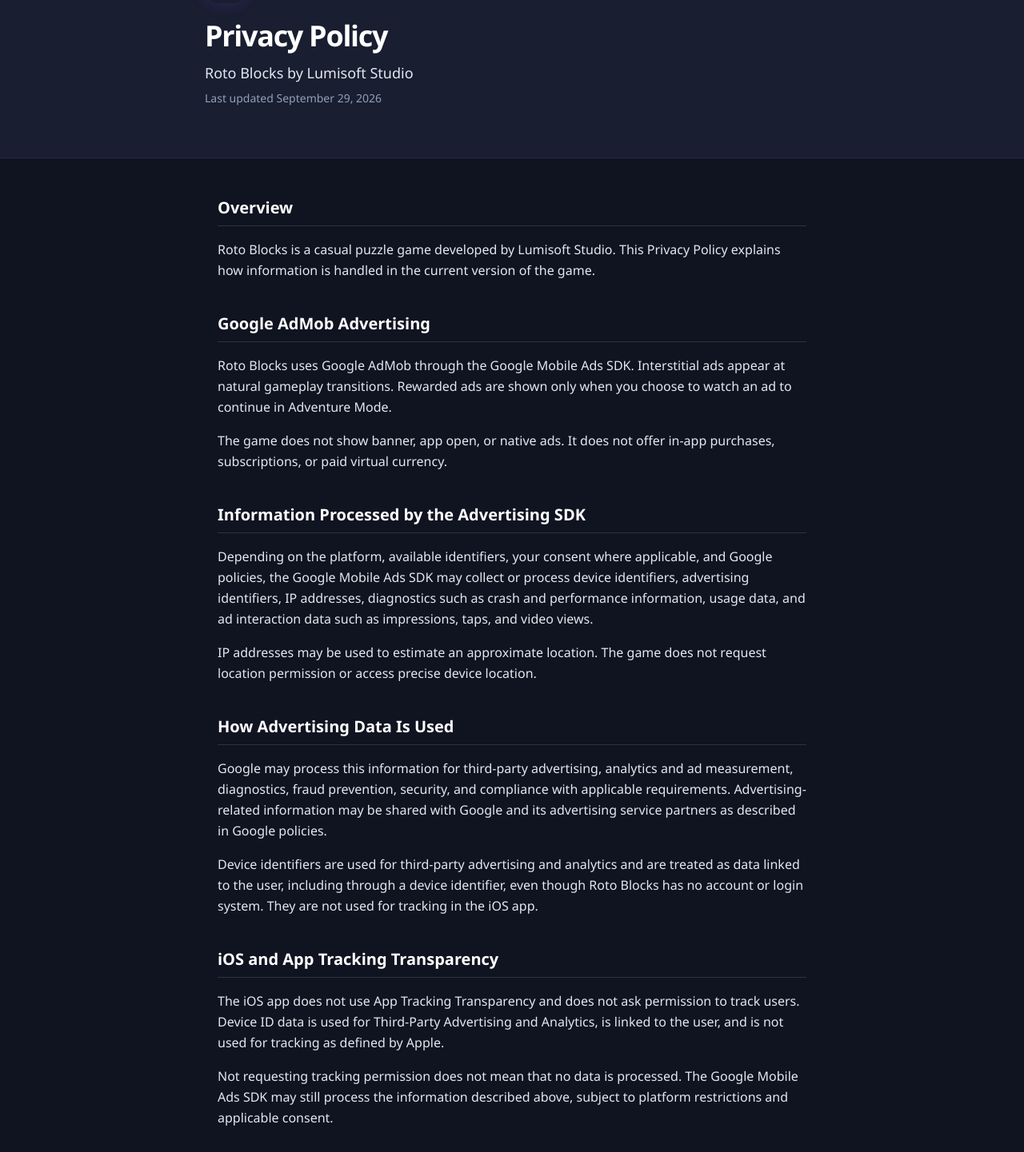
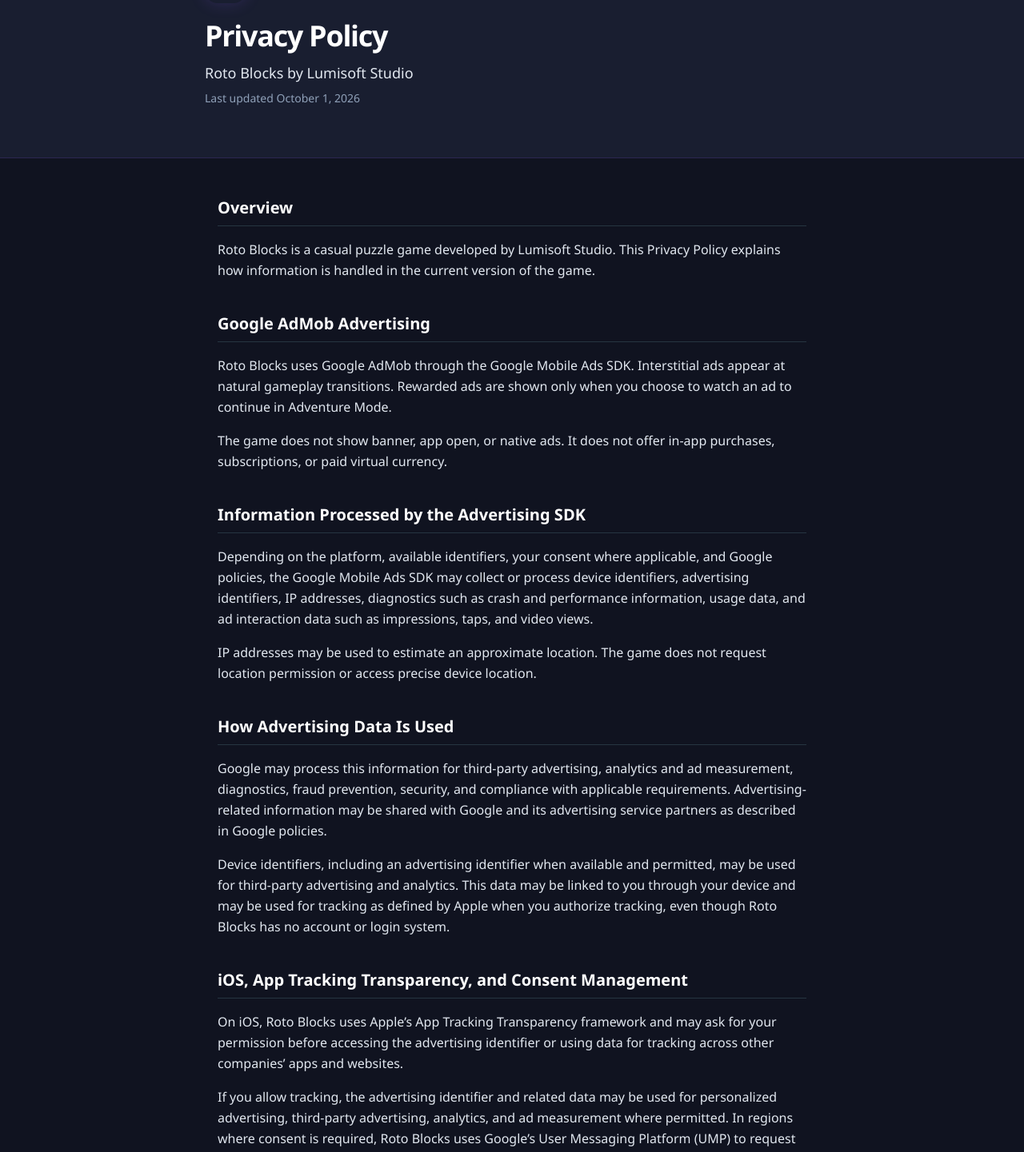
Before and after one commit to ufotamircisi/lumisoft-studios-website, a Next.js app: page /roto-blocks/privacy in a window 1280 px wide. Shown: the part 311-1752 px from the top of the page at 80% size. Built offline with nearby package versions, Linux system fonts and the light colour scheme.

Commit message:
Update Roto Blocks privacy policy for iOS ads

```diff
--- a/src/components/RotoBlocksLegalPage.tsx
+++ b/src/components/RotoBlocksLegalPage.tsx
@@ -39,14 +39,14 @@
       title: "How Advertising Data Is Used",
       paragraphs: [
         "Google may process this information for third-party advertising, analytics and ad measurement, diagnostics, fraud prevention, security, and compliance with applicable requirements. Advertising-related information may be shared with Google and its advertising service partners as described in Google policies.",
-        "Device identifiers are used for third-party advertising and analytics and are treated as data linked to the user, including through a device identifier, even though Roto Blocks has no account or login system. They are not used for tracking in the iOS app.",
+        "Device identifiers, including an advertising identifier when available and permitted, may be used for third-party advertising and analytics. This data may be linked to you through your device and may be used for tracking as defined by Apple when you authorize tracking, even though Roto Blocks has no account or login system.",
       ],
     },
     {
-      title: "iOS and App Tracking Transparency",
+      title: "iOS, App Tracking Transparency, and Consent Management",
       paragraphs: [
-        "The iOS app does not use App Tracking Transparency and does not ask permission to track users. Device ID data is used for Third-Party Advertising and Analytics, is linked to the user, and is not used for tracking as defined by Apple.",
-        "Not requesting tracking permission does not mean that no data is processed. The Google Mobile Ads SDK may still process the information described above, subject to platform restrictions and applicable consent.",
+        "On iOS, Roto Blocks uses Apple’s App Tracking Transparency framework and may ask for your permission before accessing the advertising identifier or using data for tracking across other companies’ apps and websites.",
+        "If you allow tracking, the advertising identifier and related data may be used for personalized advertising, third-party advertising, analytics, and ad measurement where permitted. In regions where consent is required, Roto Blocks uses Google’s User Messaging Platform (UMP) to request and manage choices about personalized ads, advertising storage, and related data processing. UMP consent and Apple’s App Tracking Transparency permission are separate choices. If you choose Ask App Not to Track, withhold consent, or tracking is otherwise unavailable, the game remains fully playable and ads may still be shown in a limited or non-personalized form.",
       ],
     },
     {
@@ -116,14 +116,14 @@
       title: "Reklam Verilerinin Kullanımı",
       paragraphs: [
         "Google bu bilgileri üçüncü taraf reklamları, analiz ve reklam ölçümü, tanılama, dolandırıcılığın önlenmesi, güvenlik ve geçerli gerekliliklere uyum amacıyla işleyebilir. Reklamlarla ilgili bilgiler, Google politikalarında açıklandığı şekilde Google ve reklam hizmeti ortaklarıyla paylaşılabilir.",
-        "Cihaz tanımlayıcıları üçüncü taraf reklamları ve analiz için kullanılır. Roto Blocks’ta hesap veya giriş sistemi bulunmasa da bu veriler, cihaz tanımlayıcısı üzerinden ilişkilendirme dahil, kullanıcıyla bağlantılı veriler olarak ele alınır. iOS uygulamasında takip amacıyla kullanılmaz.",
+        "Cihaz tanımlayıcıları ve kullanılabilir ve izin verilmiş olduğunda reklam tanımlayıcısı, üçüncü taraf reklamları ve analiz için kullanılabilir. Roto Blocks’ta hesap veya giriş sistemi bulunmasa da bu veriler cihazınız üzerinden sizinle ilişkilendirilebilir ve takip izni verdiğinizde Apple’ın tanımladığı anlamda takip amacıyla kullanılabilir.",
       ],
     },
     {
-      title: "iOS ve Uygulama Takibi Şeffaflığı",
+      title: "iOS, Uygulama Takibi Şeffaflığı ve Onay Yönetimi",
       paragraphs: [
-        "iOS uygulaması App Tracking Transparency kullanmaz ve kullanıcıları takip etmek için izin istemez. Cihaz Kimliği (Device ID) verileri üçüncü taraf reklamları (Third-Party Advertising) ve analiz (Analytics) için kullanılır, kullanıcıyla bağlantılıdır ve Apple’ın tanımladığı anlamda takip amacıyla kullanılmaz.",
-        "Takip izni istenmemesi, hiçbir verinin işlenmediği anlamına gelmez. Google Mobile Ads SDK, platform kısıtlamalarına ve geçerli onay koşullarına bağlı olarak yukarıda açıklanan bilgileri işlemeye devam edebilir.",
+        "Roto Blocks, iOS’ta Apple’ın Uygulama Takibi Şeffaflığı (App Tracking Transparency) çerçevesini kullanır ve reklam tanımlayıcısına erişmeden veya verileri başka şirketlerin uygulamaları ve web siteleri arasında takip amacıyla kullanmadan önce izninizi isteyebilir.",
+        "Takibe izin verirseniz reklam tanımlayıcısı ve ilgili veriler, izin verilen durumlarda kişiselleştirilmiş reklamlar, üçüncü taraf reklamları, analiz ve reklam ölçümü için kullanılabilir. Roto Blocks, onayın gerekli olduğu bölgelerde kişiselleştirilmiş reklamlar, reklam depolama ve ilgili veri işleme seçeneklerini istemek ve yönetmek için Google Kullanıcı Mesajlaşma Platformu’nu (User Messaging Platform — UMP) kullanır. UMP onayı ile Apple’ın Uygulama Takibi Şeffaflığı izni birbirinden ayrı tercihlerdir. Takip izni veya onay vermezseniz ya da takip başka bir nedenle kullanılamıyorsa oyun tamamen oynanabilir kalır; reklamlar sınırlı ya da kişiselleştirilmemiş biçimde gösterilebilir.",
       ],
     },
     {
@@ -206,7 +206,7 @@
     support: "Roto Blocks Support",
     subtitle: "Roto Blocks by Lumisoft Studio",
     updated: "Last updated",
-    date: "September 29, 2026",
+    date: "October 1, 2026",
     back: "Back to Roto Blocks",
     supportIntro: "For help with Roto Blocks, contact Lumisoft Studio at support@lumisoftstudios.com.",
     include: "Please include",
@@ -219,7 +219,7 @@
     support: "Roto Blocks Destek",
     subtitle: "Lumisoft Studio tarafından geliştirilen Roto Blocks",
     updated: "Son güncelleme",
-    date: "29 Eylül 2026",
+    date: "1 Ekim 2026",
     back: "Roto Blocks sayfasına dön",
     supportIntro: "Roto Blocks ile ilgili destek için Lumisoft Studio'ya support@lumisoftstudios.com adresinden ulaşabilirsiniz.",
     include: "Lütfen şunları ekleyin",
```
Also changed, not shown: 1 other file (tests, documents, lock files or other folders).
